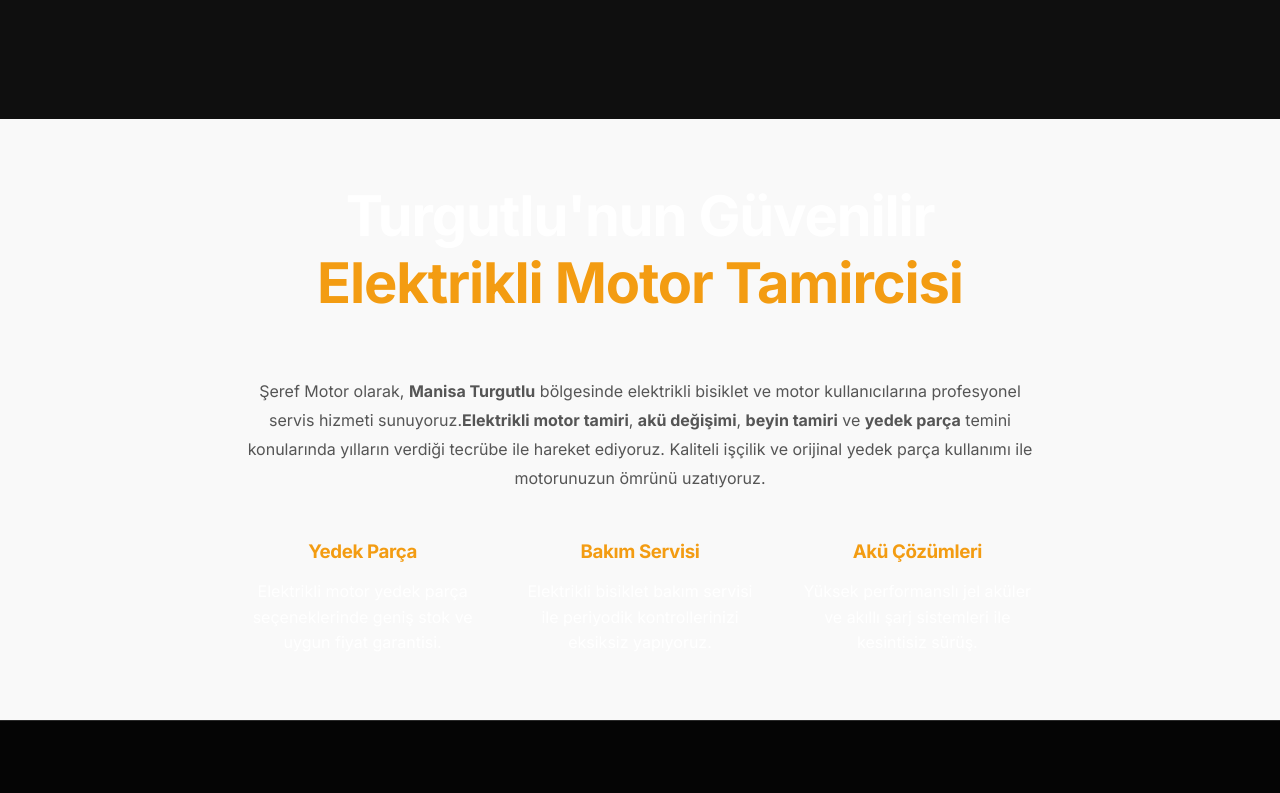
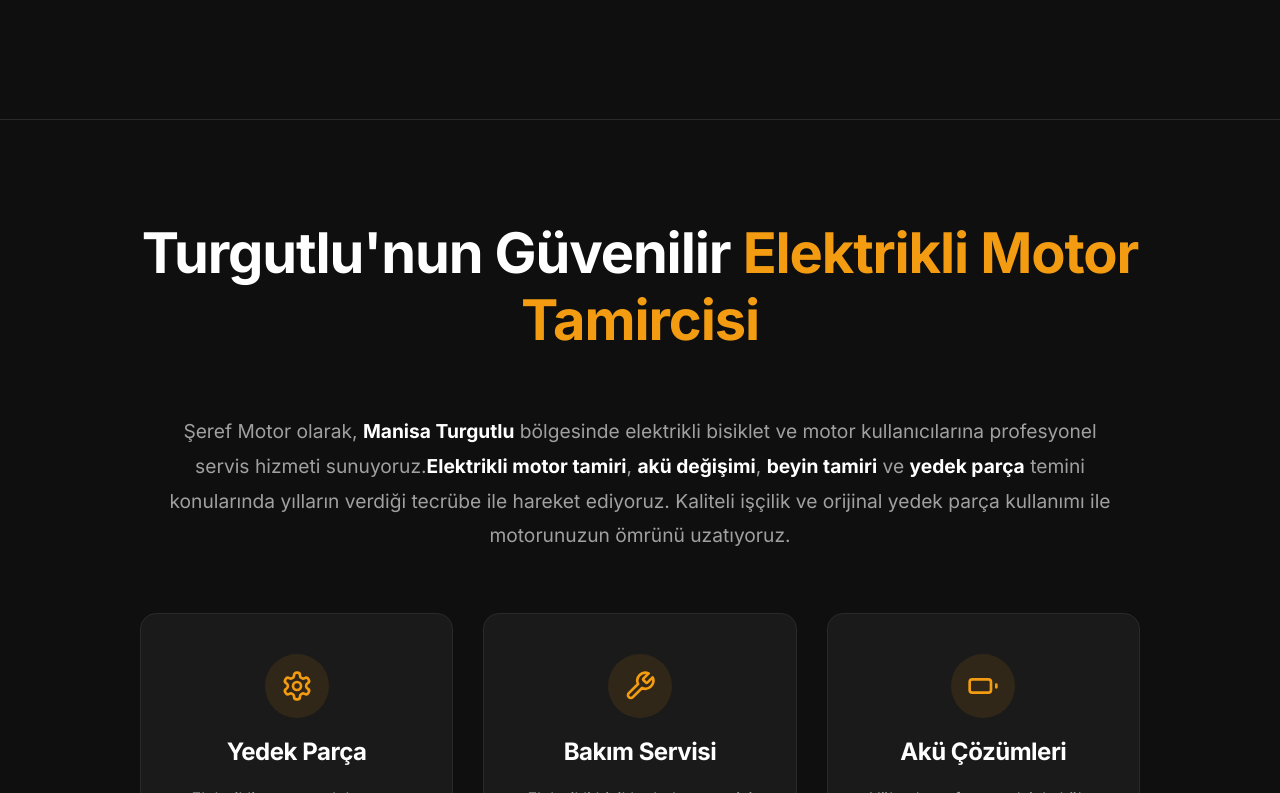
Before and after one commit to husyn0101/seref-motor-site, a React (Vite) app: page / in a window 1280 px wide. Shown: the part 1527-2320 px from the top of the page. Built offline with nearby package versions, Linux system fonts and the light colour scheme.

Commit message:
UI: Redesign SEO content section for better theme integration

```diff
--- a/src/App.tsx
+++ b/src/App.tsx
@@ -269,26 +269,29 @@
         </div>
       </section>
 
-      <section className="seo-content-section" style={{ padding: '4rem 0', background: '#f9f9f9' }}>
+      <section className="seo-content-section">
         <div className="container">
-          <div style={{ maxWidth: '800px', margin: '0 auto', textAlign: 'center' }}>
+          <div className="seo-content-wrapper">
             <h2 className="section-title">Turgutlu'nun Güvenilir <span>Elektrikli Motor Tamircisi</span></h2>
-            <p style={{ lineHeight: '1.8', color: '#555', marginBottom: '2rem' }}>
+            <p className="seo-description">
               Şeref Motor olarak, <strong>Manisa Turgutlu</strong> bölgesinde elektrikli bisiklet ve motor kullanıcılarına profesyonel servis hizmeti sunuyoruz.
               <strong>Elektrikli motor tamiri</strong>, <strong>akü değişimi</strong>, <strong>beyin tamiri</strong> ve <strong>yedek parça</strong> temini konularında
               yılların verdiği tecrübe ile hareket ediyoruz. Kaliteli işçilik ve orijinal yedek parça kullanımı ile motorunuzun ömrünü uzatıyoruz.
             </p>
-            <div style={{ display: 'grid', gridTemplateColumns: 'repeat(auto-fit, minmax(200px, 1fr))', gap: '2rem', marginTop: '3rem' }}>
-              <div className="seo-feature">
-                <h3 style={{ color: 'var(--primary)', marginBottom: '1rem' }}>Yedek Parça</h3>
+            <div className="seo-features-grid">
+              <div className="seo-feature card">
+                <div className="seo-feature-icon"><Settings size={32} /></div>
+                <h3>Yedek Parça</h3>
                 <p>Elektrikli motor yedek parça seçeneklerinde geniş stok ve uygun fiyat garantisi.</p>
               </div>
-              <div className="seo-feature">
-                <h3 style={{ color: 'var(--primary)', marginBottom: '1rem' }}>Bakım Servisi</h3>
+              <div className="seo-feature card">
+                <div className="seo-feature-icon"><Wrench size={32} /></div>
+                <h3>Bakım Servisi</h3>
                 <p>Elektrikli bisiklet bakım servisi ile periyodik kontrollerinizi eksiksiz yapıyoruz.</p>
               </div>
-              <div className="seo-feature">
-                <h3 style={{ color: 'var(--primary)', marginBottom: '1rem' }}>Akü Çözümleri</h3>
+              <div className="seo-feature card">
+                <div className="seo-feature-icon"><Battery size={32} /></div>
+                <h3>Akü Çözümleri</h3>
                 <p>Yüksek performanslı jel aküler ve akıllı şarj sistemleri ile kesintisiz sürüş.</p>
               </div>
             </div>
--- a/src/styles/App.css
+++ b/src/styles/App.css
@@ -494,3 +494,79 @@
   .services-intro p { font-size: 1.2rem; }
   .services-intro { padding: 30px 20px; }
 }
+
+/* SEO Content Section */
+.seo-content-section {
+  background: var(--bg);
+  border-top: 1px solid var(--border);
+  padding: 100px 0;
+}
+
+.seo-content-wrapper {
+  max-width: 1000px;
+  margin: 0 auto;
+  text-align: center;
+}
+
+.seo-description {
+  font-size: clamp(1rem, 2vw, 1.2rem);
+  line-height: 1.8;
+  color: var(--text-muted);
+  margin-bottom: 60px;
+  padding: 0 20px;
+}
+
+.seo-description strong {
+  color: var(--text);
+  font-weight: 700;
+}
+
+.seo-features-grid {
+  display: grid;
+  grid-template-columns: repeat(auto-fit, minmax(280px, 1fr));
+  gap: 30px;
+  margin-top: 40px;
+}
+
+.seo-feature {
+  padding: 40px;
+  display: flex;
+  flex-direction: column;
+  align-items: center;
+  gap: 20px;
+  text-align: center;
+}
+
+.seo-feature-icon {
+  width: 64px;
+  height: 64px;
+  background: rgba(243, 156, 18, 0.1);
+  color: var(--primary);
+  border-radius: 50%;
+  display: flex;
+  align-items: center;
+  justify-content: center;
+  transition: var(--transition);
+}
+
+.seo-feature:hover .seo-feature-icon {
+  background: var(--primary);
+  color: white;
+  transform: scale(1.1) rotate(10deg);
+}
+
+.seo-feature h3 {
+  font-size: 1.5rem;
+  color: var(--text);
+}
+
+.seo-feature p {
+  color: var(--text-muted);
+  font-size: 1rem;
+  line-height: 1.6;
+}
+
+@media (max-width: 768px) {
+  .seo-content-section { padding: 60px 0; }
+  .seo-description { margin-bottom: 40px; }
+}
```
